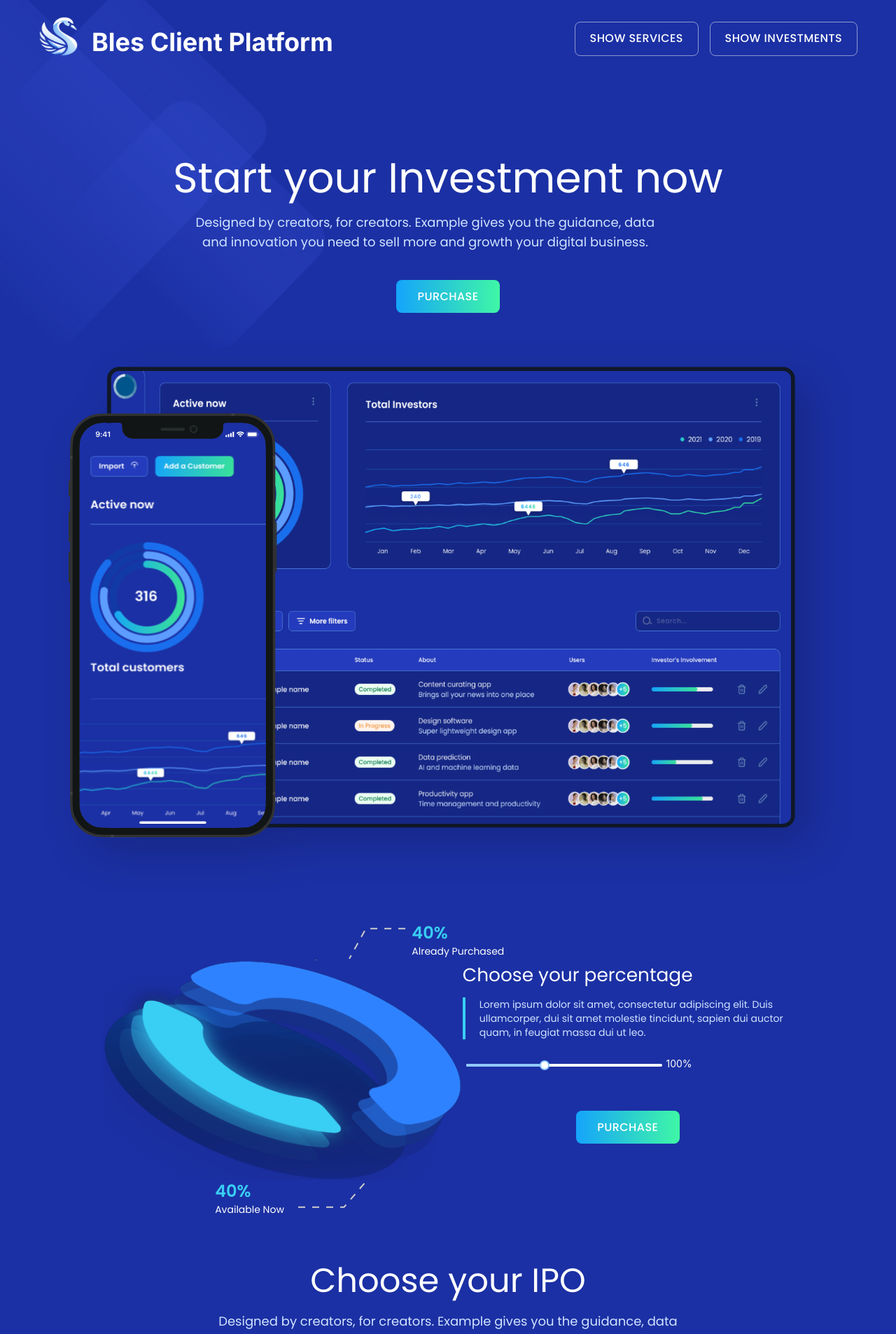
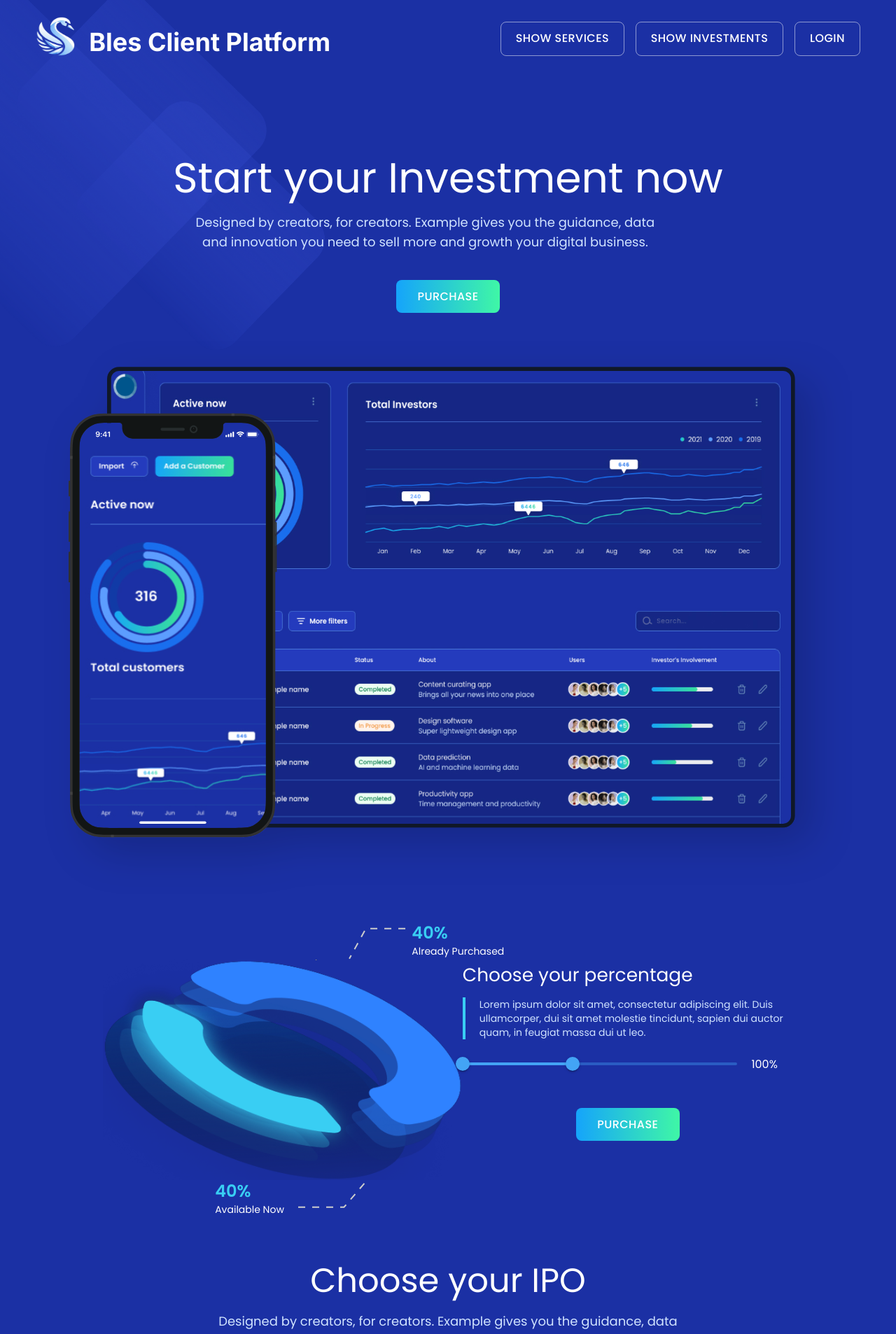
Before and after one commit to femigabriel/sufan_demo, a React (Vite) app: page /user/investments/landing-page in a window 1280 px wide. Shown: the top 1906 px of the page at 70% size. Built offline with nearby package versions, Linux system fonts and the light colour scheme.

Commit message:
purchase  fixes

```diff
--- a/src/index.scss
+++ b/src/index.scss
@@ -269,3 +269,9 @@ code {
 .ant-slider .ant-slider-rail {
   background-color: #fff;
 }
+.css-14pt78w-MuiSlider-rail {
+  background-color: white !important;
+}
+.css-39e7pc-MuiSlider-root {
+  height: 8px !important;
+}
--- a/src/pages/User/Investments/InvestmentLandingPage/StartInvestment.jsx
+++ b/src/pages/User/Investments/InvestmentLandingPage/StartInvestment.jsx
@@ -18,7 +18,7 @@ export const StartInvestment = () => {
         </div>
         <div className="flex my-7 justify-center gap-5">
           <Button
-            href={`/user/investments/landing-page`}
+            href={`/user/investments`}
             variant="contained"
             style={{
               background: "#ffff",
@@ -30,7 +30,7 @@ export const StartInvestment = () => {
             Learning More
           </Button>
           <Button
-            href={`/user/investments/landing-page`}
+            href={`/user/investments`}
             variant="contained"
             style={{
               background: theme.palette.primary.mainGradient,
--- a/src/pages/User/Investments/InvestmentLandingPage/index.jsx
+++ b/src/pages/User/Investments/InvestmentLandingPage/index.jsx
@@ -8,7 +8,9 @@ import { FaqPage } from "./FaqPage";
 import { StartInvestment } from "./StartInvestment";
 import React, { useState } from "react";
 // import { Slider, Switch } from "antd";
-import { Col, InputNumber, Row, Slider, Space } from "antd";
+// import { Col, InputNumber, Row, Slider, Space } from "antd";
+import Box from "@mui/material/Box";
+import Slider from "@mui/material/Slider";
 
 const formatter = (value) => `${value}%`;
 
@@ -18,6 +20,26 @@ export const InvestmentLandingPage = () => {
   const [inputValue, setInputValue] = useState(40);
   const onChange = (newValue) => {
     setInputValue(newValue);
+  };
+
+  function valuetext(value) {
+    return `${value}°%`;
+  }
+
+  const minDistance = 40;
+
+  const [value1, setValue1] = useState([0, 40]);
+
+  const handleChange1 = (event, newValue, activeThumb) => {
+    if (!Array.isArray(newValue)) {
+      return;
+    }
+
+    if (activeThumb === 0) {
+      setValue1([Math.min(newValue[0], value1[1] - minDistance), value1[1]]);
+    } else {
+      setValue1([value1[0], Math.max(newValue[1], value1[0] + minDistance)]);
+    }
   };
 
   return (
@@ -80,8 +102,8 @@ export const InvestmentLandingPage = () => {
                     />
                   </svg>
                   <div className="w-full ml-2">
-                    <span className="text-[#39CEF3] text-2xl font-semibold">
-                      {inputValue}%
+                    <span className="text-[#39CEF3] text-2xl font-semibold ">
+                      {value1[1]}%
                     </span>
                     <p className="text-white text-sm">Already Purchased</p>
                   </div>
@@ -130,15 +152,23 @@ export const InvestmentLandingPage = () => {
                   </p>
                 </div>
                 <div className="lg:w-[436px] my-5">
-                  {/* <Slider defaultValue={30} disabled={disabled} /> */}
-                  {/* <Slider
-                    defaultValue={40}
-                    disabled={disabled}
-                    tooltip={{
-                      formatter,
-                    }}
-                  /> */}
-                  <Row>
+                  <Box sx={{ width: 450 }}>
+                    <div className="flex gap-5">
+                      <Slider
+                        getAriaLabel={() => "Minimum distance"}
+                        value={value1}
+                        onChange={handleChange1}
+                        valueLabelDisplay="auto"
+                        getAriaValueText={valuetext}
+                        disableSwap
+                      />
+
+                      <div className="mt-1">
+                        <span className="text-white ">100%</span>
+                      </div>
+                    </div>
+                  </Box>
+                  {/* <Row>
                     <Col span={16}>
                       <Slider
                         defaultValue={40}
@@ -151,22 +181,23 @@ export const InvestmentLandingPage = () => {
                         onChange={onChange}
                         value={typeof inputValue === "number" ? inputValue : 0}
                       />
+                      <input
+                        type="range"
+                        className="w-full"
+                        min="0"
+                        max="100"
+                        tooltip={{
+                          formatter,
+                        }}
+                      />
                     </Col>
                     <Col span={4}>
-                      {/* <InputNumber
-                        min={40}
-                        max={100}
-                        style={{
-                          margin: "0 16px",
-                        }}
-                        value={inputValue}
-                        onChange={onChange}
-                      /> */}
+
                       <div className="mt-1">
                         <span className="text-white ">100%</span>
                       </div>
                     </Col>
-                  </Row>
+                  </Row> */}
                 </div>
                 <div className="flex justify-center mt-12">
                   <Button
--- a/src/templates/LandingPageLayout/widgets/NavBar.jsx
+++ b/src/templates/LandingPageLayout/widgets/NavBar.jsx
@@ -15,14 +15,14 @@ const NavBar = ({ type }) => {
 
   return (
     <main className="">
-      <nav className="hidden min-[980px]:flex  justify-between items-cnter w-full max-w-[1170px] mx-auto py-6">
+      <nav className="hidden min-[980px]:flex  justify-between items-cnter w-full max-w-[1170p] mx-auto py-6">
         <div className="flex gap-5 itemscenter">
-          <Link to={"/"}>
+          <Link to={"/"} className="flex gap-5">
             <img src="/logo_v2.png" alt="logo" className="mainLogo" />
+            <p className="font-bold self-end text-white font-Inter text-4xl">
+              Bles Client Platform
+            </p>
           </Link>
-          <p className="font-bold self-end text-white font-Inter text-4xl">
-            Bles Client Platform
-          </p>
         </div>
 
         <div className="flex gap-4 self-end items-center">
@@ -51,6 +51,13 @@ const NavBar = ({ type }) => {
                 color="primaryInverse"
               >
                 SHOW INVESTMENTS
+              </Button>
+              <Button
+                variant="outlined"
+                href={"/user/login?redirectTo=/user/dashboard"}
+                color="primaryInverse"
+              >
+                LOGIN
               </Button>
             </>
           )}
@@ -156,6 +163,13 @@ const NavBar = ({ type }) => {
                     >
                       SHOW INVESTMENTS
                     </Button>
+                    <Button
+                      variant="outlined"
+                      href={"/user/login?redirectTo=/user/dashboard"}
+                      color="primaryInverse"
+                    >
+                      LOGIN
+                    </Button>
                   </div>
                 </>
               )}
```
